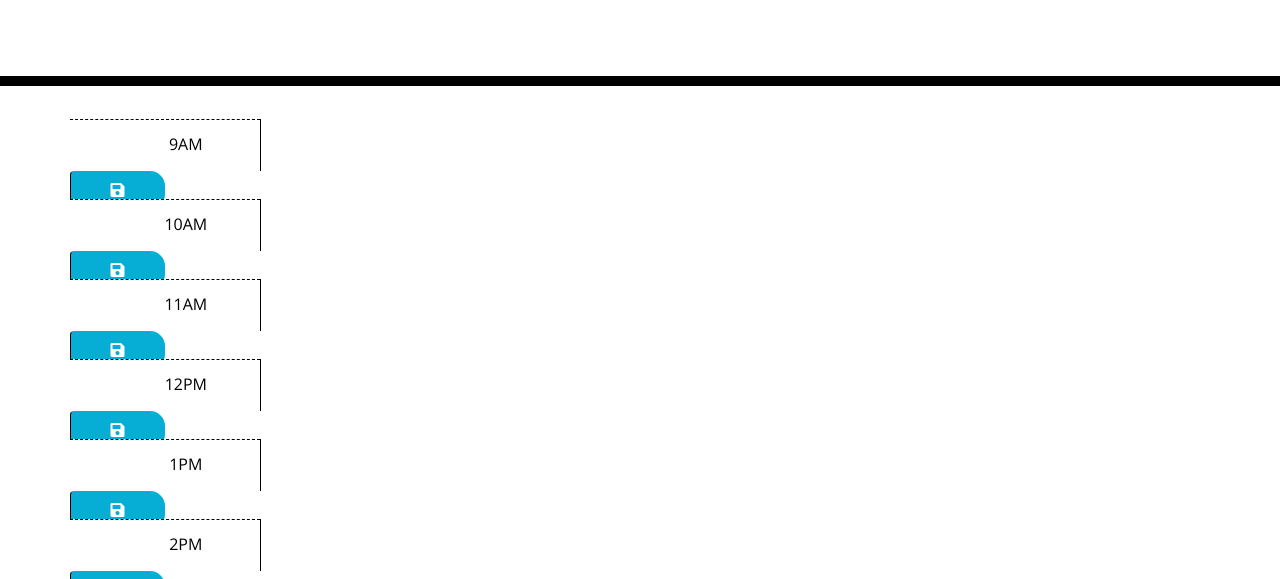
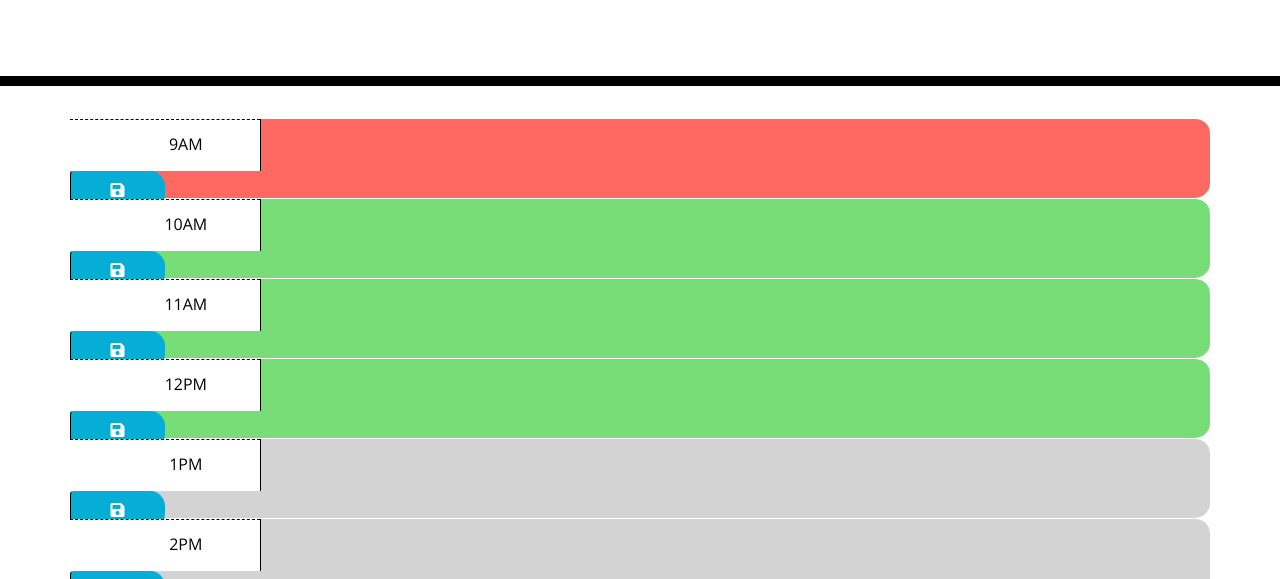
Before and after one commit to Sdott3/word-day-scheduler, a plain HTML site: page index.html in a window 1280 px wide. Shown: the part 182-761 px from the top of the page. Drawn offline with nearby package versions, Linux system fonts and the light colour scheme.

Commit message:
document function added

```diff
--- a/assets/js/script.js
+++ b/assets/js/script.js
@@ -1,15 +1,51 @@
-// display current date
-$("currentDay").text(moment().format("MM-DD-YYYY"));
+$(document).ready(function() {
+    // listen for save button clicks
+    $(".saveBtn").on("click", function() {
+      // get nearby values
+      var value = $(this).siblings(".description").val();
+      var time = $(this).parent().attr("id");
 
+      // save in localStorage
+      localStorage.setItem(time, value);
+    });
 
+    function hourUpdater() {
+      // get current number of hours
+      var currentHour = moment().hours();
 
-// saved data from localStorage
-$("hour-9.description").val(localStorage.getItem("hour-9"));
-$("hour-10.description").val(localStorage.getItem("hour-10"));
-$("hour-11.description").val(localStorage.getItem("hour-11"));
-$("hour-12.description").val(localStorage.getItem("hour-12"));
-$("hour-1.description").val(localStorage.getItem("hour-1"));
-$("hour-2.description").val(localStorage.getItem("hour-2"));
-$("hour-3.description").val(localStorage.getItem("hour-3"));
-$("hour-4.description").val(localStorage.getItem("hour-4"));
-$("hour-5.description").val(localStorage.getItem("hour-5"));
+      // loop over time blocks
+      $(".time-block").each(function() {
+        var blockHour = parseInt($(this).attr("id").split("-")[1]);
+
+        // check if we've moved past this time
+        if (blockHour < currentHour) {
+          $(this).addClass("past");
+        }
+        else if (blockHour === currentHour) {
+          $(this).removeClass("past");
+          $(this).addClass("present");
+        }
+        else {
+          $(this).removeClass("past");
+          $(this).removeClass("present");
+          $(this).addClass("future");
+        }
+      });
+    }
+
+    hourUpdater();
+
+    // set up interval to check if current time needs to be updated
+
+    // saved data from localStorage
+    $("hour-9 .description").val(localStorage.getItem("hour-9"));
+    $("hour-10 .description").val(localStorage.getItem("hour-10"));
+    $("hour-11 .description").val(localStorage.getItem("hour-11"));
+    $("hour-12 .description").val(localStorage.getItem("hour-12"));
+    $("hour-1 .description").val(localStorage.getItem("hour-1"));
+    $("hour-2 .description").val(localStorage.getItem("hour-2"));
+    $("hour-3 .description").val(localStorage.getItem("hour-3"));
+    $("hour-4 .description").val(localStorage.getItem("hour-4"));
+    $("hour-5 .description").val(localStorage.getItem("hour-5"));
+
+});
--- a/index.html
+++ b/index.html
@@ -100,5 +100,7 @@
 
     <script src="https://code.jquery.com/jquery-3.4.1.min.js"></script>
     <script src="https://cdnjs.cloudflare.com/ajax/libs/moment.js/2.24.0/moment.min.js"></script>
+
+    <script src="./assets/js/script.js"></script>
   </body>
 </html>
```
